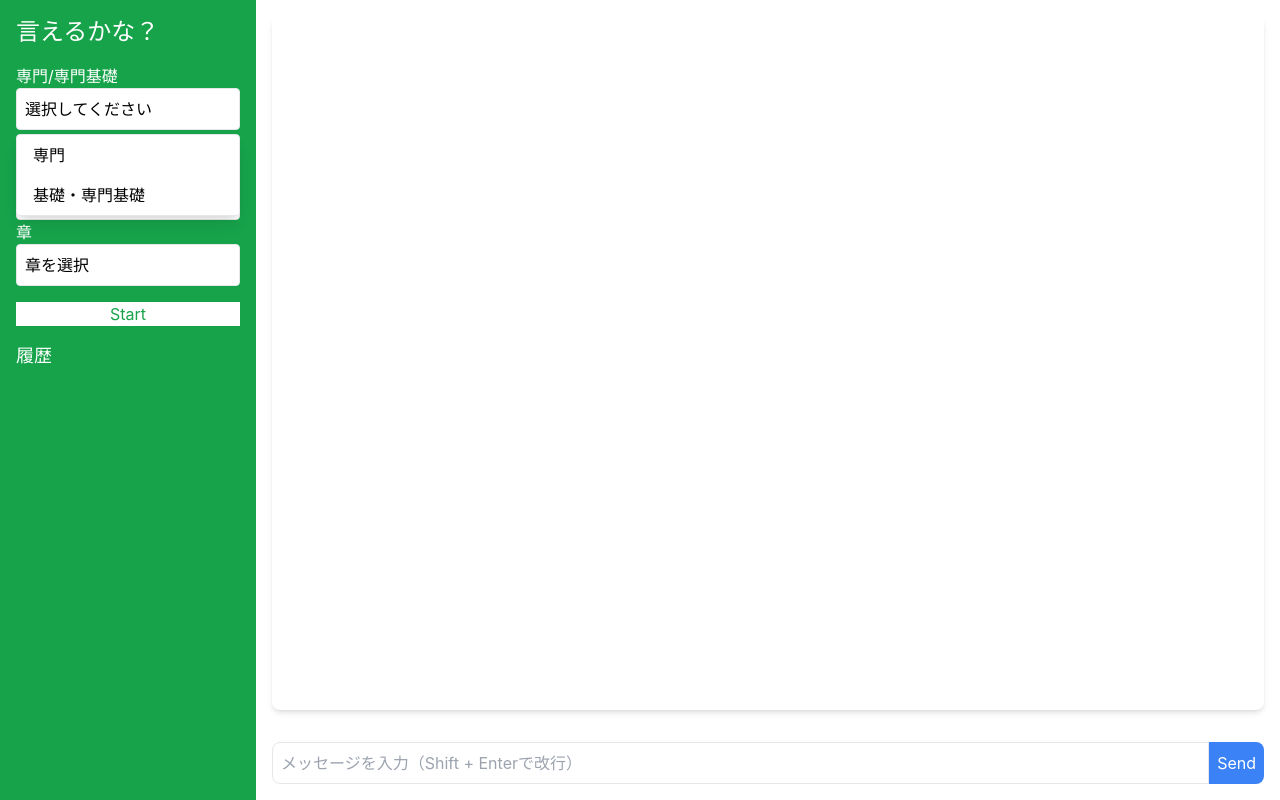
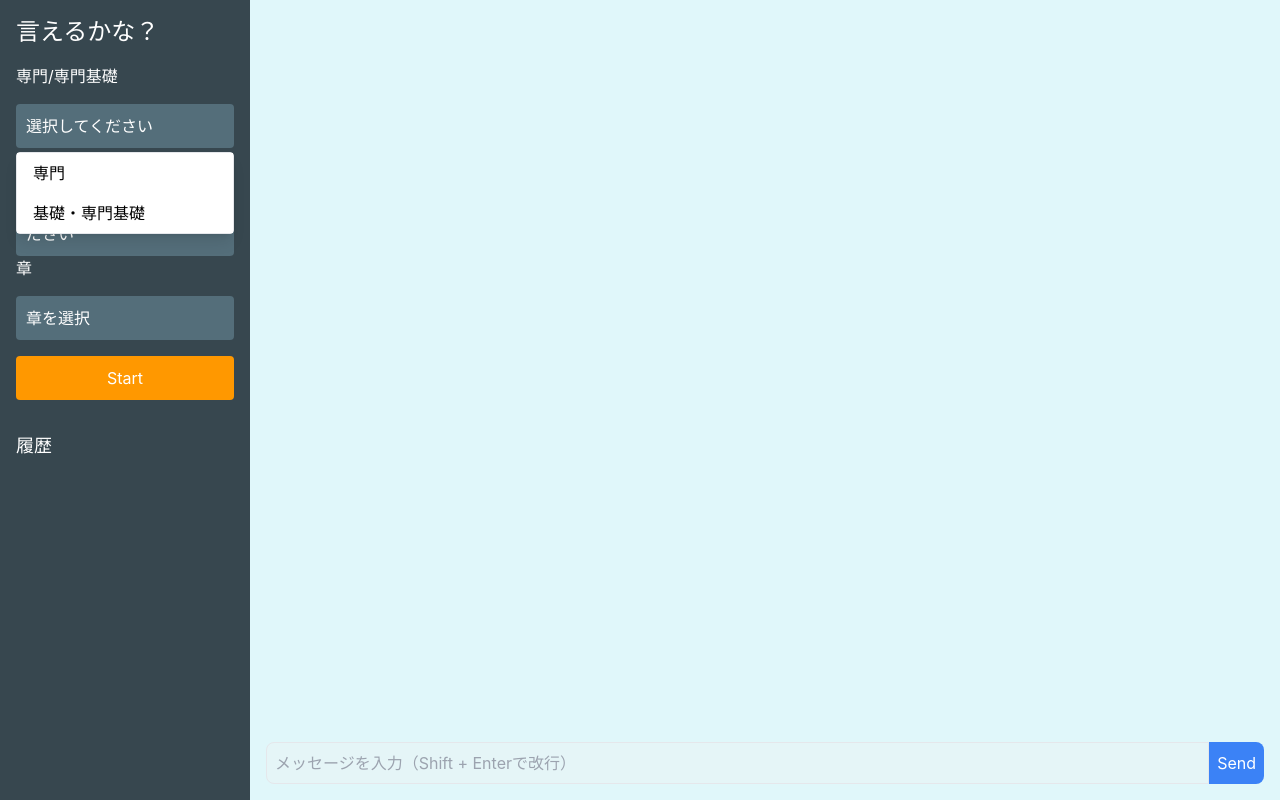
Before and after one commit to tpzn/akahon_ai_ierukana, a React (Create React App) app: page / in a window 1280 px wide. Both pictures are taken after a click on the button "選択してください". Built offline with nearby package versions, Linux system fonts and the light colour scheme.

Commit message:
UI change

```diff
--- /dev/null
+++ b/src/components/ChatUI.css
@@ -0,0 +1,91 @@
+/* メインチャット画面背景 */
+.main-chat {
+    background-color: #E0F7FA; /* くすんだ水色 */
+    flex: 1;
+    display: flex;
+    flex-direction: column;
+    padding: 16px;
+    overflow-y: auto;
+  }
+
+  /* ボットのメッセージ吹き出し */
+  .bot-message {
+    background-color: #FFFFFF; /* 白色に変更 */
+    color: #000; /* 黒い文字色 */
+    padding: 8px 12px;
+    border-radius: 8px;
+    margin-bottom: 8px;
+    max-width: 60%;
+    align-self: flex-start;
+  }
+
+  /* ユーザーのメッセージ吹き出し */
+  .user-message {
+    background-color: #DFFFD6; /* 黄緑色 */
+    color: #000; /* 黒い文字色 */
+    padding: 8px 12px;
+    border-radius: 8px;
+    margin-bottom: 8px;
+    max-width: 60%;
+    align-self: flex-end;
+  }
+
+  /* サイドバー */
+  .sidebar {
+    background-color: #37474F; /* 落ち着いたグレー */
+    color: #FFFFFF; /* 白い文字色 */
+    width: 250px;
+    padding: 16px;
+    display: flex;
+    flex-direction: column;
+  }
+
+  /* ドロップダウンボックスのトリガー（SelectTrigger） */
+  .sidebar-select-trigger {
+    background-color: #546E7A; /* ダークグレー */
+    color: #FFFFFF; /* 白い文字 */
+    padding: 8px;
+    border-radius: 4px;
+    margin-bottom: 8px;
+    outline: none;
+    cursor: pointer;
+  }
+
+  /* SelectTrigger フォーカス時の背景色を維持 */
+  .sidebar-select-trigger:focus {
+    background-color: #546E7A; /* ダークグレー */
+    color: #FFFFFF; /* 白い文字 */
+  }
+
+  /* ドロップダウンのオプションリスト */
+  .sidebar-select-trigger option {
+    background-color: #FFFFFF; /* オプションリストの背景色を白に設定 */
+    color: #000000; /* 黒い文字 */
+  }
+
+  /* Startボタン */
+  .sidebar button {
+    background-color: #FF9800; /* オレンジ色に変更 */
+    color: #FFFFFF; /* 白い文字 */
+    border: none;
+    padding: 10px;
+    margin-top: 16px; /* ドロップダウンボックスからの余白を増やす */
+    border-radius: 4px;
+    transition: transform 0.1s ease-in-out; /* クリック時のアニメーション */
+  }
+
+  /* Startボタンのクリック時にへこむエフェクト */
+  .sidebar button:active {
+    transform: scale(0.95); /* ボタンが少し縮む */
+  }
+
+  /* Startボタンのホバー効果 */
+  .sidebar button:hover {
+    background-color: #FB8C00; /* マウスホバー時に少し暗く */
+  }
+
+  /* チャット履歴の文字色 */
+  .chat-history-item {
+    color: #FFFFFF;
+    margin-bottom: 8px;
+  }
--- a/src/components/ChatUI.js
+++ b/src/components/ChatUI.js
@@ -3,6 +3,7 @@ import { useState } from 'react';
 import Sidebar from './Sidebar';
 import MainChat from './MainChat';
 import { sendMessageToAPI } from '../api';
+import './ChatUI.css'; // CSSファイルをインポート
 
 export default function ChatUI() {
   const [messages, setMessages] = useState([]);
@@ -10,7 +11,8 @@ export default function ChatUI() {
   const [selectedCategory, setSelectedCategory] = useState('');
   const [selectedSubject, setSelectedSubject] = useState('');
   const [selectedChapter, setSelectedChapter] = useState('');
-  const [chatId, setChatId] = useState(null);  // 初期値をnullに設定
+  const [chatId, setChatId] = useState(null);
+  const [isChatActive, setIsChatActive] = useState(false);
 
   const handleSendMessage = async () => {
     if (inputMessage.trim() === '') return;
@@ -20,20 +22,14 @@ export default function ChatUI() {
     setInputMessage('');
 
     try {
-        console.log("Calling sendMessageToAPI with:", inputMessage);  // 呼び出し前の確認
-        const response = await sendMessageToAPI(inputMessage, chatId);
-
-        console.log("Response from sendMessageToAPI:", response);  // APIからの応答確認
-        const botMessage = { role: 'bot', content: response };
-        setMessages((prevMessages) => [...prevMessages, botMessage]);
-
+      const response = await sendMessageToAPI(inputMessage, chatId);
+      const botMessage = { role: 'bot', content: response };
+      setMessages((prevMessages) => [...prevMessages, botMessage]);
     } catch (error) {
-        console.error("API呼び出しエラー:", error);
-        setMessages((prevMessages) => [...prevMessages, { role: 'bot', content: "エラーが発生しました。再度お試しください。" }]);
+      console.error("API呼び出しエラー:", error);
+      setMessages((prevMessages) => [...prevMessages, { role: 'bot', content: "エラーが発生しました。再度お試しください。" }]);
     }
   };
-
-
 
   const handleStartChat = async () => {
     if (!selectedCategory || !selectedSubject || !selectedChapter) {
@@ -41,23 +37,33 @@ export default function ChatUI() {
       return;
     }
 
-    // 初回のチャットID生成
-    if (!chatId) {
-      const newChatId = Date.now();  // Date.now()で数値のchatIdを生成
-      setChatId(newChatId);
-    }
+    // 新しいチャットを開始するためにステートをリセット
+    setMessages([]); // メッセージ履歴をリセット
+    setChatId(Date.now()); // 新しいチャットIDを生成
+    setIsChatActive(true); // チャットをアクティブに設定
+
+    // プレースホルダーのメッセージを追加
+    const placeholderMessage = { role: 'bot', content: "今日も一緒に勉強がんばりましょう！質問を考えているから、少しお待ちくださいね。" };
+    setMessages([placeholderMessage]);
 
     const initialMessage = `カテゴリ：${selectedCategory}、科目：${selectedSubject}、章：${selectedChapter}の重要語句を問いかけてください。`;
-    const userMessage = { role: 'user', content: initialMessage };
-    setMessages((prevMessages) => [...prevMessages, userMessage]);
 
+    // 初期メッセージを送信（ユーザーには表示しない）
     try {
-      const response = await sendMessageToAPI(initialMessage, chatId || Date.now());  // chatIdをAPIに渡す
+      const response = await sendMessageToAPI(initialMessage, Date.now());
       const botMessage = { role: 'bot', content: response };
-      setMessages((prevMessages) => [...prevMessages, botMessage]);
+
+      // プレースホルダーを削除してAPIからのレスポンスを追加
+      setMessages((prevMessages) => [
+        ...prevMessages.filter((message) => message !== placeholderMessage),
+        botMessage,
+      ]);
     } catch (error) {
       console.error("API呼び出しエラー:", error);
-      setMessages((prevMessages) => [...prevMessages, { role: 'bot', content: "エラーが発生しました。もう一度お試しください。" }]);
+      setMessages((prevMessages) => [
+        ...prevMessages.filter((message) => message !== placeholderMessage),
+        { role: 'bot', content: "エラーが発生しました。もう一度お試しください。" }
+      ]);
     }
   };
 
@@ -74,6 +80,7 @@ export default function ChatUI() {
         handleSendMessage={handleSendMessage}
         inputMessage={inputMessage}
         setInputMessage={setInputMessage}
+        isChatActive={isChatActive}
       />
     </div>
   );
--- a/src/components/MainChat.js
+++ b/src/components/MainChat.js
@@ -1,29 +1,36 @@
 // src/components/MainChat.js
 import ChatMessages from './main/ChatMessages';
 
-export default function MainChat({ messages, handleSendMessage, inputMessage, setInputMessage }) {
-
-  // Enterキーで送信するためのハンドラ
+export default function MainChat({
+  messages, handleSendMessage, inputMessage, setInputMessage, isChatActive
+}) {
   const handleKeyDown = (e) => {
     if (e.key === 'Enter' && !e.shiftKey) {
-      e.preventDefault(); // Enterでの改行を防止
-      handleSendMessage(); // メッセージ送信
+      e.preventDefault();
+      handleSendMessage();
     }
   };
 
   return (
-    <div className="flex-1 p-4 flex flex-col">
+    <div className="main-chat">
       <ChatMessages messages={messages} />
       <div className="flex mt-4">
         <input
           type="text"
           value={inputMessage}
           onChange={(e) => setInputMessage(e.target.value)}
-          onKeyDown={handleKeyDown}  // Enterキー押下の検出
+          onKeyDown={handleKeyDown}
           className="flex-1 border rounded-l-lg p-2"
           placeholder="メッセージを入力（Shift + Enterで改行）"
+          disabled={!isChatActive}
         />
-        <button onClick={handleSendMessage} className="bg-blue-500 text-white rounded-r-lg p-2">Send</button>
+        <button
+          onClick={handleSendMessage}
+          className="bg-blue-500 text-white rounded-r-lg p-2"
+          disabled={!isChatActive}
+        >
+          Send
+        </button>
       </div>
     </div>
   );
--- a/src/components/Sidebar.js
+++ b/src/components/Sidebar.js
@@ -1,3 +1,4 @@
+// src/components/Sidebar.js
 import { useState } from 'react';
 import SubjectSelect from './sidebar/SubjectSelect';
 import ChatHistory from './sidebar/ChatHistory';
@@ -8,11 +9,11 @@ export default function Sidebar({
   selectedChapter, setSelectedChapter,
   handleStartChat
 }) {
-  const [chatHistory, setChatHistory] = useState([]); // 新規チャット履歴のステート
+  const [chatHistory, setChatHistory] = useState([]);
 
   const handleStartNewChat = () => {
-    const newChatId = Date.now(); // 現在のタイムスタンプで新規チャットID生成
-    const date = new Date().toLocaleDateString(); // 日付フォーマット
+    const newChatId = Date.now();
+    const date = new Date().toLocaleDateString();
     const newThreadTitle = `${date} ${selectedSubject} ${selectedChapter}`;
 
     const newChat = {
@@ -23,28 +24,28 @@ export default function Sidebar({
       date
     };
 
-    // 新規チャットを履歴に追加
     setChatHistory(prevHistory => [newChat, ...prevHistory]);
 
-    // 新規チャットIDでチャットを開始
-    handleStartChat(newChatId);
+    handleStartChat();
   };
 
   return (
-    <div className="w-64 bg-green-600 p-4 flex flex-col">
-      <h1 className="text-white text-2xl mb-4">言えるかな？</h1>
+    <div className="sidebar">
+      <h1 className="text-2xl mb-4">言えるかな？</h1>
       <SubjectSelect
         selectedCategory={selectedCategory} setSelectedCategory={setSelectedCategory}
         selectedSubject={selectedSubject} setSelectedSubject={setSelectedSubject}
         selectedChapter={selectedChapter} setSelectedChapter={setSelectedChapter}
       />
       <button
-        className="w-full bg-white text-green-600 hover:bg-gray-100 mt-4"
+        className="w-full"
         onClick={handleStartNewChat}
       >
         Start
       </button>
-      <ChatHistory chatHistory={chatHistory} />
+      <div className="mt-4">
+        <ChatHistory chatHistory={chatHistory} />
+      </div>
     </div>
   );
 }
--- a/src/components/main/ChatMessages.js
+++ b/src/components/main/ChatMessages.js
@@ -53,16 +53,19 @@ export default function ChatMessages({ messages }) {
   };
 
   return (
-    <div className="flex-1 bg-white rounded-lg shadow-md p-4 overflow-y-auto mb-4">
+    <div className="flex-1 overflow-y-auto mb-4">
       {messages.map((message, index) => {
         const formattedMessage = formatResponse(message.content);
         return (
-          <div key={index} className={`flex mb-4 items-start ${message.role === 'user' ? 'justify-end' : 'justify-start'}`}>
+          <div
+            key={index}
+            className={`flex mb-4 items-start ${message.role === 'user' ? 'justify-end' : 'justify-start'}`}
+          >
             {message.role === 'bot' && (
               <Bot className="w-10 h-10 mr-2 flex-shrink-0 text-green-600" />
             )}
-            <div className={`p-2 rounded-lg ${message.role === 'user' ? 'bg-green-100 max-w-[50%]' : 'bg-gray-100 max-w-full'}`}>
-              <div className={`text-left ${message.role === 'user' ? 'pr-2' : ''}`}>
+            <div className={`p-2 rounded-lg ${message.role === 'user' ? 'user-message' : 'bot-message'}`}>
+              <div className="text-left">
                 {typeof formattedMessage === 'string' ? (
                   formattedMessage.split('\n').map((line, i) => (
                     <p key={i}>{line}</p>
--- a/src/components/sidebar/SubjectSelect.js
+++ b/src/components/sidebar/SubjectSelect.js
@@ -20,7 +20,10 @@ const SubjectSelect = ({ selectedCategory, setSelectedCategory, selectedSubject,
       <div>
         <label className="text-white">専門/専門基礎</label>
         <Select>
-          <SelectTrigger onClick={() => setCategoryOpen(!isCategoryOpen)}>
+          <SelectTrigger
+            className="sidebar-select-trigger" // スタイル適用
+            onClick={() => setCategoryOpen(!isCategoryOpen)}
+          >
             <SelectValue placeholder={selectedCategory || "選択してください"} />
           </SelectTrigger>
           <SelectContent isOpen={isCategoryOpen}>
@@ -33,7 +36,10 @@ const SubjectSelect = ({ selectedCategory, setSelectedCategory, selectedSubject,
       <div>
         <label className="text-white">科目</label>
         <Select>
-          <SelectTrigger onClick={() => setSubjectOpen(!isSubjectOpen)}>
+          <SelectTrigger
+            className="sidebar-select-trigger" // スタイル適用
+            onClick={() => setSubjectOpen(!isSubjectOpen)}
+          >
             <SelectValue placeholder={selectedSubject || (selectedCategory ? "科目を選択" : "専門/専門基礎を選択してください")} />
           </SelectTrigger>
           <SelectContent isOpen={isSubjectOpen}>
@@ -49,7 +55,10 @@ const SubjectSelect = ({ selectedCategory, setSelectedCategory, selectedSubject,
       <div>
         <label className="text-white">章</label>
         <Select>
-          <SelectTrigger onClick={() => setChapterOpen(!isChapterOpen)}>
+          <SelectTrigger
+            className="sidebar-select-trigger" // スタイル適用
+            onClick={() => setChapterOpen(!isChapterOpen)}
+          >
             <SelectValue placeholder={selectedChapter || "章を選択"} />
           </SelectTrigger>
           <SelectContent isOpen={isChapterOpen}>
--- a/src/components/ui/SelectComponents.js
+++ b/src/components/ui/SelectComponents.js
@@ -1,23 +1,44 @@
-import React, { useState, useRef } from 'react';
+// src/ui/SelectComponents.js
+import React from 'react';
 
 export const Select = ({ children }) => <div className="relative">{children}</div>;
 
 export const SelectTrigger = ({ children, onClick }) => (
-  <button onClick={onClick} className="w-full bg-white border rounded p-2 text-left">
+  <button
+    onClick={onClick}
+    className="w-full bg-[#546E7A] text-white border-none rounded p-2 text-left"
+    style={{
+      backgroundColor: '#546E7A', // ダークグレー
+      color: '#FFFFFF', // 白い文字
+    }}
+  >
     {children}
   </button>
 );
 
 export const SelectContent = ({ isOpen, children }) => (
   isOpen ? (
-    <div className="absolute z-10 bg-white border rounded shadow-lg mt-1 w-full">
+    <div
+      className="absolute z-10 bg-white border rounded shadow-lg mt-1 w-full"
+      style={{
+        backgroundColor: '#FFFFFF', // ドロップダウンの白い背景
+        color: '#000000', // 黒い文字
+      }}
+    >
       {children}
     </div>
   ) : null
 );
 
 export const SelectItem = ({ children, onClick }) => (
-  <div onClick={onClick} className="px-4 py-2 hover:bg-gray-200 cursor-pointer">
+  <div
+    onClick={onClick}
+    className="px-4 py-2 hover:bg-gray-200 cursor-pointer"
+    style={{
+      backgroundColor: '#FFFFFF', // オプションリストの白い背景
+      color: '#000000', // 黒い文字
+    }}
+  >
     {children}
   </div>
 );
```
